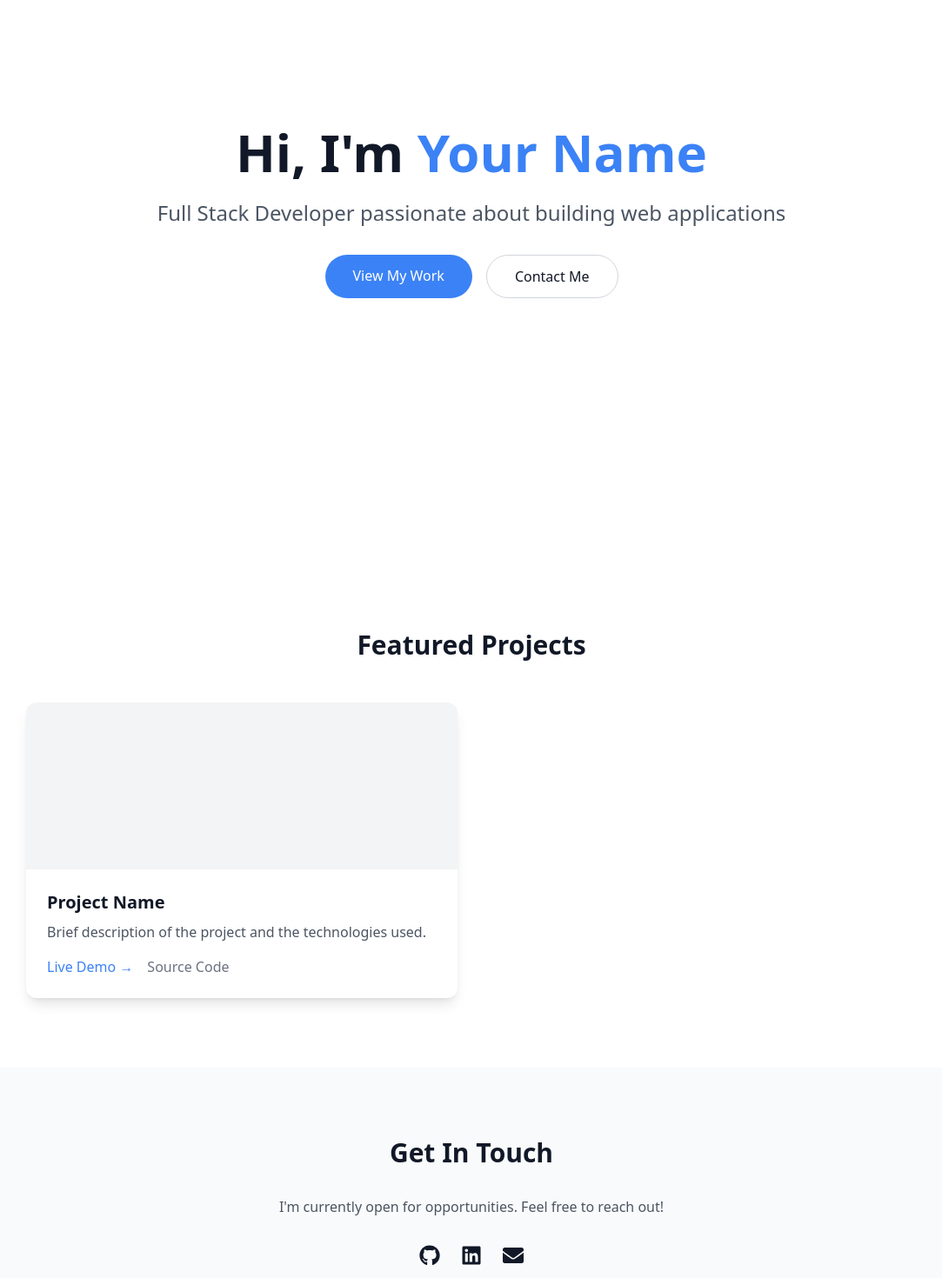
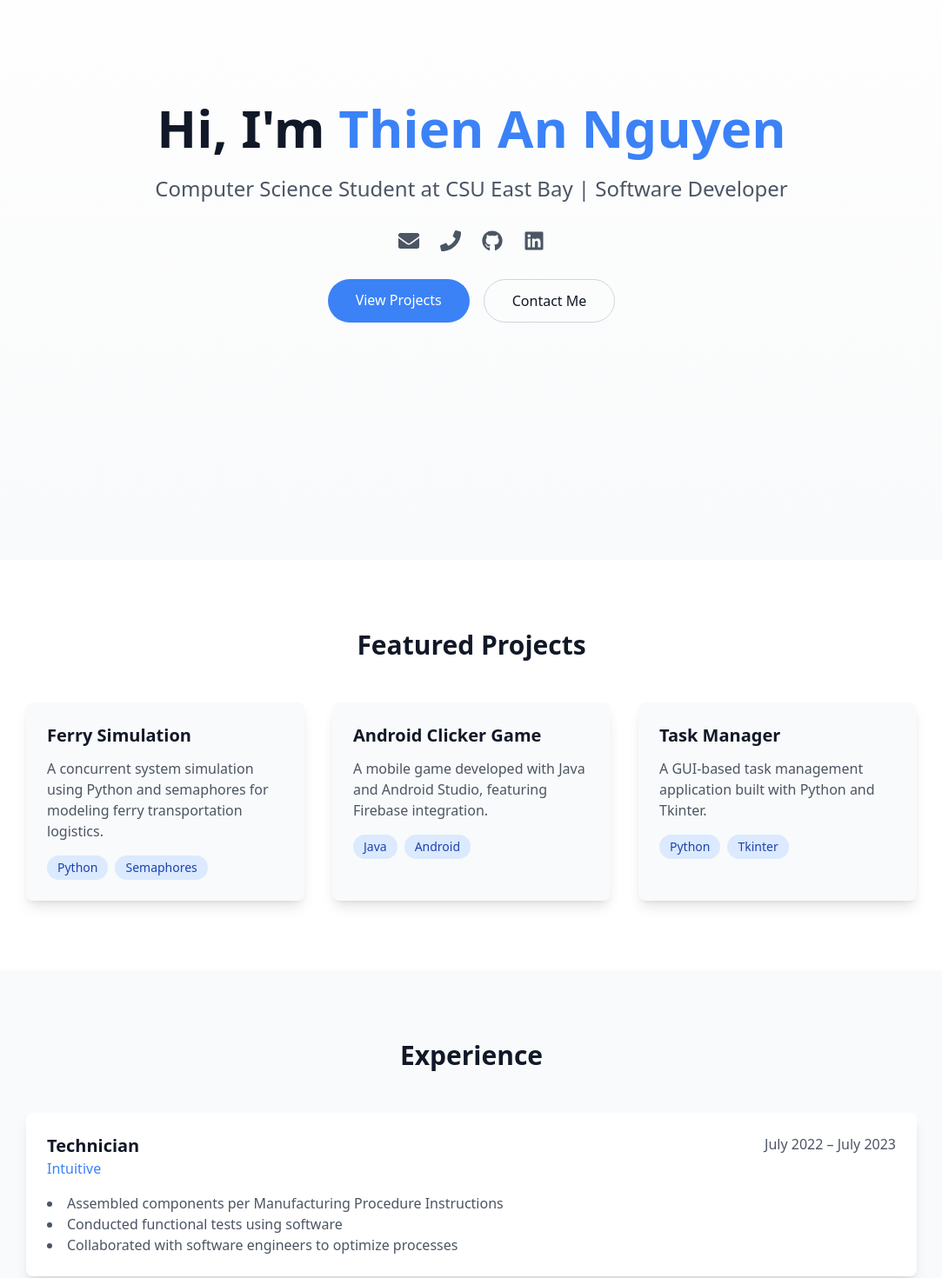
Before and after one commit to nta105/next-app, a Next.js app: page / in a window 1280 px wide. Shown: the part 220-1690 px from the top of the page at 87% size, without its empty margins (98-1181 px from the left). Built offline with nearby package versions, Linux system fonts and the light colour scheme.

Commit message:
Update page.tsx

```diff
--- a/app/page.tsx
+++ b/app/page.tsx
@@ -1,24 +1,37 @@
-import Image from 'next/image';
-import { FaGithub, FaLinkedin, FaEnvelope } from 'react-icons/fa';
+import { FaGithub, FaLinkedin, FaEnvelope, FaPhone } from 'react-icons/fa';
 
 export default function Home() {
   return (
     <main className="flex flex-col min-h-screen">
       {/* Hero Section */}
-      <section className="flex flex-col items-center justify-center min-h-screen px-4 text-center">
-        <div className="max-w-3xl mx-auto">
+      <section className="flex flex-col items-center justify-center min-h-screen px-4 text-center bg-gradient-to-b from-white to-gray-50 dark:from-gray-900 dark:to-gray-800">
+        <div className="max-w-4xl mx-auto">
           <h1 className="text-4xl sm:text-6xl font-bold mb-6">
-            Hi, I'm <span className="text-blue-500">Your Name</span>
+            Hi, I'm <span className="text-blue-500">Thien An Nguyen</span>
           </h1>
-          <p className="text-xl sm:text-2xl text-gray-600 dark:text-gray-400 mb-8 font-light">
-            Full Stack Developer passionate about building web applications
+          <p className="text-xl sm:text-2xl text-gray-600 dark:text-gray-300 mb-8 font-light">
+            Computer Science Student at CSU East Bay | Software Developer
           </p>
+          <div className="flex gap-6 justify-center mb-8">
+            <a href="mailto:tnguyen554@horizon.csueastbay.edu" className="text-gray-600 dark:text-gray-300 hover:text-blue-500">
+              <FaEnvelope className="w-6 h-6" />
+            </a>
+            <a href="tel:+16577228927" className="text-gray-600 dark:text-gray-300 hover:text-blue-500">
+              <FaPhone className="w-6 h-6" />
+            </a>
+            <a href="https://github.com/yourusername" className="text-gray-600 dark:text-gray-300 hover:text-blue-500">
+              <FaGithub className="w-6 h-6" />
+            </a>
+            <a href="https://linkedin.com/in/yourusername" className="text-gray-600 dark:text-gray-300 hover:text-blue-500">
+              <FaLinkedin className="w-6 h-6" />
+            </a>
+          </div>
           <div className="flex gap-4 justify-center">
             <a
               href="#projects"
               className="px-8 py-3 bg-blue-500 text-white rounded-full hover:bg-blue-600 transition-colors"
             >
-              View My Work
+              View Projects
             </a>
             <a
               href="#contact"
@@ -31,65 +44,78 @@ export default function Home() {
       </section>
 
       {/* Projects Section */}
-      <section id="projects" className="py-20 px-4">
+      <section id="projects" className="py-20 px-4 bg-white dark:bg-gray-900">
         <div className="max-w-5xl mx-auto">
           <h2 className="text-3xl font-bold mb-12 text-center">Featured Projects</h2>
-          <div className="grid grid-cols-1 md:grid-cols-2 gap-8">
-            {/* Project Card */}
-            <div className="group relative bg-white dark:bg-gray-800 rounded-xl overflow-hidden shadow-lg hover:shadow-xl transition-all">
-              <div className="relative h-48 bg-gray-100 dark:bg-gray-700">
-                {/* Add project image here */}
-              </div>
-              <div className="p-6">
-                <h3 className="font-bold text-xl mb-2">Project Name</h3>
-                <p className="text-gray-600 dark:text-gray-400 mb-4">
-                  Brief description of the project and the technologies used.
-                </p>
-                <div className="flex gap-4">
-                  <a href="#" className="text-blue-500 hover:text-blue-600 transition-colors">
-                    Live Demo →
-                  </a>
-                  <a href="#" className="text-gray-500 hover:text-gray-600 transition-colors">
-                    Source Code
-                  </a>
-                </div>
+          <div className="grid grid-cols-1 md:grid-cols-2 lg:grid-cols-3 gap-8">
+            {/* Ferry Simulation Project */}
+            <div className="bg-gray-50 dark:bg-gray-800 rounded-lg p-6 shadow-lg">
+              <h3 className="text-xl font-bold mb-3">Ferry Simulation</h3>
+              <p className="text-gray-600 dark:text-gray-300 mb-4">
+                A concurrent system simulation using Python and semaphores for modeling ferry transportation logistics.
+              </p>
+              <div className="flex gap-2">
+                <span className="px-3 py-1 bg-blue-100 dark:bg-blue-900 text-blue-800 dark:text-blue-100 rounded-full text-sm">
+                  Python
+                </span>
+                <span className="px-3 py-1 bg-blue-100 dark:bg-blue-900 text-blue-800 dark:text-blue-100 rounded-full text-sm">
+                  Semaphores
+                </span>
               </div>
             </div>
-            {/* Add more project cards as needed */}
+
+            {/* Clicker Game Project */}
+            <div className="bg-gray-50 dark:bg-gray-800 rounded-lg p-6 shadow-lg">
+              <h3 className="text-xl font-bold mb-3">Android Clicker Game</h3>
+              <p className="text-gray-600 dark:text-gray-300 mb-4">
+                A mobile game developed with Java and Android Studio, featuring Firebase integration.
+              </p>
+              <div className="flex gap-2">
+                <span className="px-3 py-1 bg-blue-100 dark:bg-blue-900 text-blue-800 dark:text-blue-100 rounded-full text-sm">
+                  Java
+                </span>
+                <span className="px-3 py-1 bg-blue-100 dark:bg-blue-900 text-blue-800 dark:text-blue-100 rounded-full text-sm">
+                  Android
+                </span>
+              </div>
+            </div>
+
+            {/* Task Management Project */}
+            <div className="bg-gray-50 dark:bg-gray-800 rounded-lg p-6 shadow-lg">
+              <h3 className="text-xl font-bold mb-3">Task Manager</h3>
+              <p className="text-gray-600 dark:text-gray-300 mb-4">
+                A GUI-based task management application built with Python and Tkinter.
+              </p>
+              <div className="flex gap-2">
+                <span className="px-3 py-1 bg-blue-100 dark:bg-blue-900 text-blue-800 dark:text-blue-100 rounded-full text-sm">
+                  Python
+                </span>
+                <span className="px-3 py-1 bg-blue-100 dark:bg-blue-900 text-blue-800 dark:text-blue-100 rounded-full text-sm">
+                  Tkinter
+                </span>
+              </div>
+            </div>
           </div>
         </div>
       </section>
 
-      {/* Contact Section */}
-      <section id="contact" className="py-20 px-4 bg-gray-50 dark:bg-gray-800/50">
-        <div className="max-w-3xl mx-auto text-center">
-          <h2 className="text-3xl font-bold mb-8">Get In Touch</h2>
-          <p className="text-gray-600 dark:text-gray-400 mb-8">
-            I'm currently open for opportunities. Feel free to reach out!
-          </p>
-          <div className="flex justify-center gap-6">
-            <a
-              href="https://github.com/yourusername"
-              target="_blank"
-              rel="noopener noreferrer"
-              className="text-2xl hover:text-blue-500 transition-colors"
-            >
-              <FaGithub />
-            </a>
-            <a
-              href="https://linkedin.com/in/yourusername"
-              target="_blank"
-              rel="noopener noreferrer"
-              className="text-2xl hover:text-blue-500 transition-colors"
-            >
-              <FaLinkedin />
-            </a>
-            <a
-              href="mailto:your.email@example.com"
-              className="text-2xl hover:text-blue-500 transition-colors"
-            >
-              <FaEnvelope />
-            </a>
+      {/* Experience Section */}
+      <section className="py-20 px-4 bg-gray-50 dark:bg-gray-800">
+        <div className="max-w-5xl mx-auto">
+          <h2 className="text-3xl font-bold mb-12 text-center">Experience</h2>
+          <div className="bg-white dark:bg-gray-900 rounded-lg p-6 shadow-lg mb-8">
+            <div className="flex justify-between items-start mb-4">
+              <div>
+                <h3 className="text-xl font-bold">Technician</h3>
+                <p className="text-blue-500">Intuitive</p>
+              </div>
+              <p className="text-gray-600 dark:text-gray-400">July 2022 – July 2023</p>
+            </div>
+            <ul className="list-disc list-inside text-gray-600 dark:text-gray-300">
+              <li>Assembled components per Manufacturing Procedure Instructions</li>
+              <li>Conducted functional tests using software</li>
+              <li>Collaborated with software engineers to optimize processes</li>
+            </ul>
           </div>
         </div>
       </section>
```
